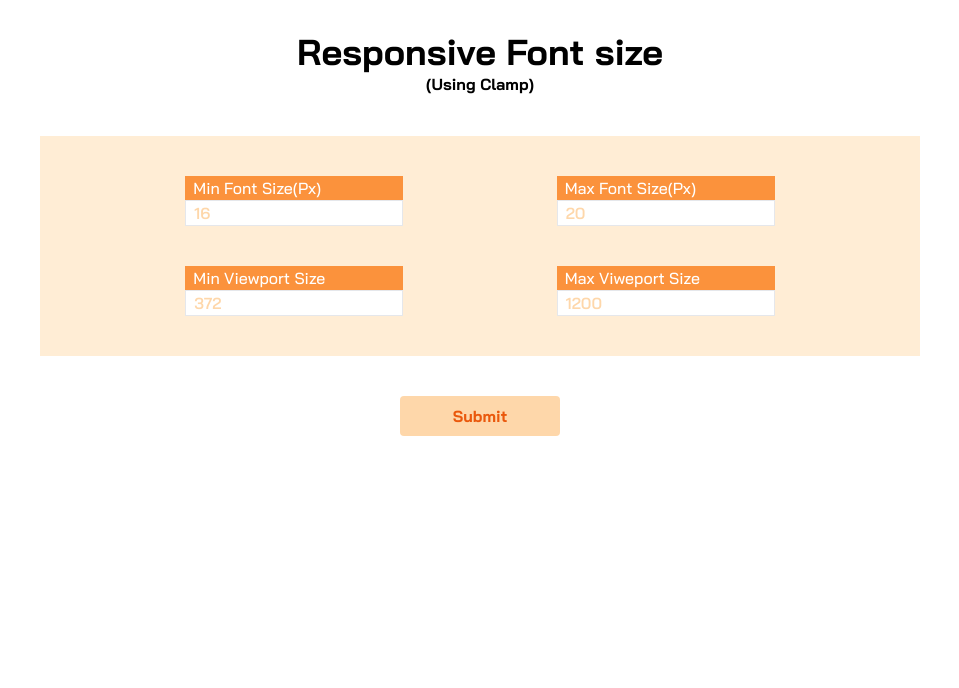
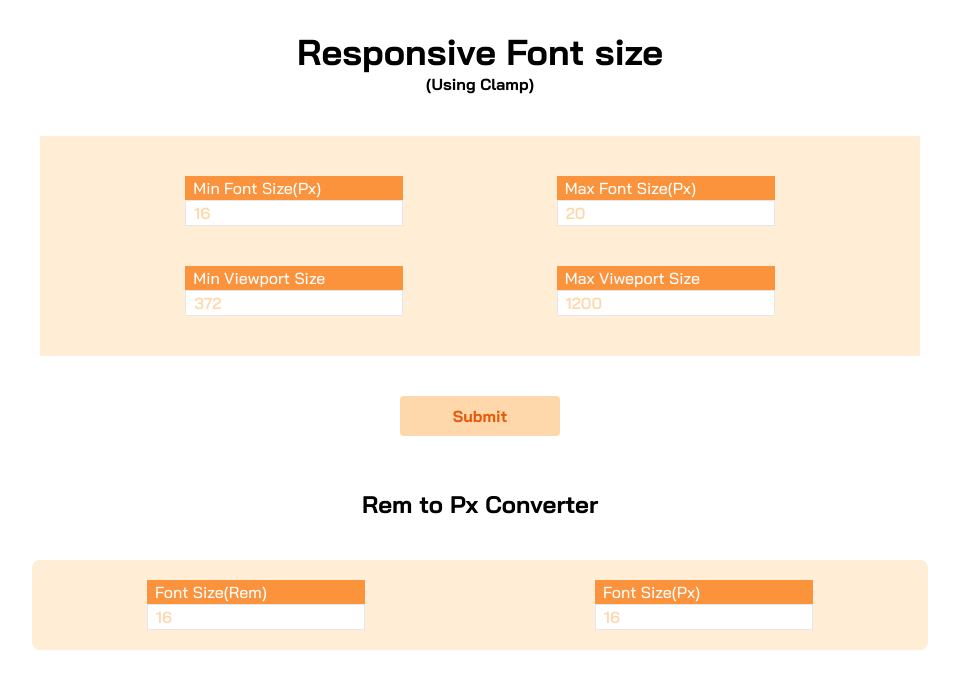
Before and after one commit to MunnaAhmed130/responsive-font-size-calculation, a React (Create React App) app: page / in a window 1280 px wide. Shown: the top 688 px of the page, without its empty margins (160-1119 px from the left). Built offline with nearby package versions, Linux system fonts and the light colour scheme.

Commit message:
added Rem to Px converter

```diff
--- a/src/App.js
+++ b/src/App.js
@@ -10,7 +10,7 @@ const App = () => {
         maxVw: "",
     });
     // console.log("variables:", variables);
-
+    const [pxValue, setPxValue] = useState("");
     const [minPxError, setMinPxError] = useState("");
     const [maxPxError, setMaxPxError] = useState("");
     const [minVwError, setMinVwError] = useState("");
@@ -83,6 +83,12 @@ const App = () => {
     // prettier-ignore
     const middleRem = ((((variables.minVw * variables.maxPx) - (variables.maxVw * variables.minPx)) / (variables.minVw - variables.maxVw)) / 16).toPrecision(precisionLimit);
 
+    const handleRemValue = (e) => {
+        let remValue = e.target.value;
+        let pxValue = remValue * 16;
+        setPxValue(pxValue);
+    };
+
     const checkError = () => {
         if (variables.minPx === "") {
             setMinPxError("This field cannot be empty");
@@ -129,20 +135,30 @@ const App = () => {
         e.preventDefault();
         checkError();
     };
+
+    const checkError2 = () => {};
+    const handleSubmit2 = (e) => {
+        e.preventDefault();
+        checkError2();
+    };
     // console.log(minRem);
     // console.log("responsive font size :", responsiveFs);
 
     return (
-        <div className="App font-poppins antialiased max-w-4xl mx-auto text-center">
+        <div className="font-baijamjuree max-w-4xl mx-auto text-center">
+            <div>
                 <h1 className={`${styles.heading1}`}>Responsive Font size</h1>
                 <span className="text-center inline-block m-auto pb-10 font-black">
                     (Using Clamp)
                 </span>
                 {/* <h2>How to use</h2> */}
-            <form className={`${styles.form}`} onSubmit={handleSubmit}>
-                <div className={`${styles.inputRowContainer}`}>
-                    <div className={`${styles.inputColContainer}`}>
-                        <div className={`${styles.inputContainer}`}>
+                <form
+                    className="rounded-lg  flex flex-col mx-auto xxs:w-full px-2"
+                    onSubmit={handleSubmit}
+                >
+                    <div className="bg-orange-100 flex-col flex justify-evenly xs:flex-row ">
+                        <div className="mt-10">
+                            <div className="mx-2 text-center xs:text-left">
                                 <div className="bg-orange-400 text-left">
                                     <label
                                         hmtlfor="min-fs"
@@ -157,7 +173,7 @@ const App = () => {
                                     name="minPx"
                                     type="number"
                                     id="min-fs"
-                                className={`${styles.input}`}
+                                    className={`${styles.placeholder} ${styles.border}  w-full  pl-2 text-center xs:text-left    font-semibold`}
                                     placeholder="16"
                                     step=".01"
                                     // required
@@ -171,8 +187,8 @@ const App = () => {
                                 </p>
                             </div>
                         </div>
-                    <div className={`${styles.inputColContainer}`}>
-                        <div className={`${styles.inputContainer}`}>
+                        <div className="mt-10">
+                            <div className="mx-2 text-center xs:text-left">
                                 <div className="bg-orange-400 text-left">
                                     <label
                                         hmtlfor="max-fs"
@@ -187,7 +203,7 @@ const App = () => {
                                     name="maxPx"
                                     type="number"
                                     id="max-fs"
-                                className={`${styles.input}`}
+                                    className={`${styles.placeholder} ${styles.border}  w-full  pl-2 text-center xs:text-left    font-semibold`}
                                     placeholder="20"
                                     step=".01"
                                     // required
@@ -199,9 +215,9 @@ const App = () => {
                             </div>
                         </div>
                     </div>
-                <div className={`${styles.inputRowContainer}`}>
-                    <div className={`${styles.inputColContainer}`}>
-                        <div className={`${styles.inputContainer}`}>
+                    <div className="bg-orange-100 flex-col flex justify-evenly xs:flex-row ">
+                        <div className="mt-10">
+                            <div className="mx-2 text-center xs:text-left">
                                 <div className="bg-orange-400 text-left">
                                     <label
                                         hmtlfor="min-vw"
@@ -217,7 +233,7 @@ const App = () => {
                                     name="minVw"
                                     type="number"
                                     id="min-vw"
-                                className={`${styles.input} `}
+                                    className={`${styles.placeholder} ${styles.border}  w-full  pl-2 text-center xs:text-left    font-semibold`}
                                     placeholder="372"
                                     // required
                                 ></input>
@@ -228,8 +244,8 @@ const App = () => {
                             </div>
                         </div>
 
-                    <div className={`${styles.inputColContainer} `}>
-                        <div className={`${styles.inputContainer} mb-10`}>
+                        <div className="mt-10">
+                            <div className="mx-2 text-center xs:text-left mb-10 ">
                                 <div className="bg-orange-400 text-left">
                                     <label
                                         hmtlfor="max-vw"
@@ -245,7 +261,7 @@ const App = () => {
                                     name="maxVw"
                                     type="number"
                                     id="max-vw"
-                                className={`${styles.input} `}
+                                    className={`${styles.placeholder} ${styles.border}  w-full  pl-2 text-center xs:text-left    font-semibold`}
                                     placeholder="1200"
                                     // required
                                 ></input>
@@ -272,6 +288,64 @@ const App = () => {
                     </p>
                 </div>
             </div>
+            <div className="">
+                <h2 className={`${styles.heading2}`}>Rem to Px Converter</h2>
+                <form
+                    className="mt-10 bg-orange-100 rounded-lg flex xs:flex-row flex-col  xxs:w-full"
+                    onSubmit={handleSubmit2}
+                >
+                    <div className=" text-center xs:text-center mx-auto py-5">
+                        <div className=" bg-orange-400 text-left ">
+                            <label
+                                hmtlfor="rem-value"
+                                className={`${styles.label}`}
+                            >
+                                Font Size(Rem)
+                            </label>
+                        </div>
+
+                        <input
+                            onChange={handleRemValue}
+                            name="rem-value"
+                            type="number"
+                            id="rem-value"
+                            className={`${styles.placeholder} ${styles.border}  w-full  pl-2 text-center xs:text-left    font-semibold`}
+                            placeholder="16"
+                            step=".01"
+                            // required
+                            // autoFocus
+                        ></input>
+
+                        <p className={`${styles.error}`}>{minPxError}</p>
+                    </div>
+                    <div className=" text-center xs:text-center mx-auto py-5">
+                        <div className=" bg-orange-400 text-left ">
+                            <label
+                                hmtlfor="fs-rem"
+                                className={`${styles.label}`}
+                            >
+                                Font Size(Px)
+                            </label>
+                        </div>
+
+                        <input
+                            value={pxValue}
+                            name="px-value"
+                            type="number"
+                            id="px-value"
+                            className={`${styles.placeholder} ${styles.border}  w-full  pl-2 text-center xs:text-left    font-semibold`}
+                            placeholder="16"
+                            step=".01"
+                            // required
+                            // autoFocus
+                        ></input>
+
+                        <p className={`${styles.error}`}>{minPxError}</p>
+                    </div>
+                    {/* <div> */}
+                </form>
+            </div>
+        </div>
     );
 };
 
--- a/src/styles.js
+++ b/src/styles.js
@@ -1,11 +1,10 @@
 const styles = {
-    heading1: "xs:text-4xl text-3xl font-black text-center pt-8",
-    form: "  rounded-lg  text  flex flex-col mx-auto xxs:w-full px-2  ",
-    inputRowContainer:
-        "bg-orange-100 flex-col flex justify-evenly xs:flex-row ",
-    inputColContainer: "   mt-10  text-center xs:text-left ",
-    inputContainer: "mx-2 text-center xs:text-left",
-    input: " solid focus:outline-0 focus:border-orange-500 w-full placeholder:text-center placeholder:text-orange-200 pl-2 text-center xs:text-left xs:placeholder:text-left  border  text-orange-500 font-semibold ",
+    heading1:
+        "xs:text-4xl text-3xl font-black text-center pt-8 font-baijamjuree",
+    heading2: "xs:text-2xl text-2xl font-black text-center pt-8",
+    border: "solid focus:outline-0 focus:border-orange-500 border  text-orange-500",
+    placeholder:
+        "placeholder:text-center placeholder:text-orange-200 xs:placeholder:text-left",
     label: "pl-2 font-medium text-white xs:text-left text-center w-full block",
     error: " text-red-600 font-medium bg-orange-0",
 };
--- a/tailwind.config.js
+++ b/tailwind.config.js
@@ -11,7 +11,8 @@ module.exports = {
                 dimBlue: "rgba(9, 151, 124, 0.1)",
             },
             fontFamily: {
-                poppins: ["Bai Jamjuree", "Poppins", "sans-serif"],
+                poppins: ["Poppins", "sans-serif"],
+                baijamjuree: ["Bai Jamjuree", "sans-serif"],
             },
         },
         screens: {
```
Also changed, not shown: src/index.css (+4 -4 lines). Lines whose indentation alone changed are shown as unchanged.
